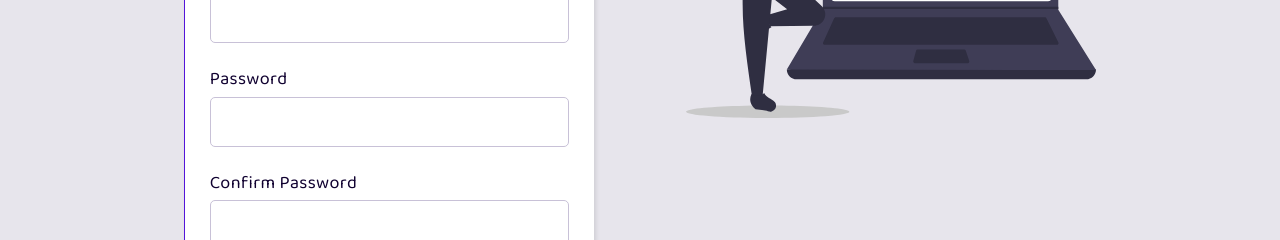
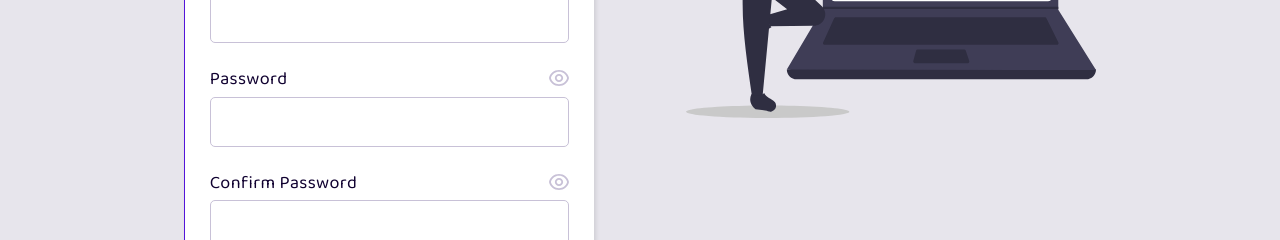
Before and after one commit to andremendonca03/neoPass, a Next.js app: page /signup in a window 1280 px wide. Shown: the part 400-640 px from the top of the page. Built offline with nearby package versions, Linux system fonts and the light colour scheme; no server answers.

Commit message:
Passwords Hide and Functional Login (stable)

```diff
--- a/components/ForgotPassword.jsx
+++ b/components/ForgotPassword.jsx
@@ -14,11 +14,9 @@ const ForgotPassword = () => {
   }
 
   return (
-    <>
-      <span className={styles.forgotPasswordBtn} onClick={openModal} >
-        Forgot Password?
-      </span>
-    </>
+    <span className={styles.forgotPasswordBtn} onClick={openModal} >
+      Forgot Password?
+    </span>
   )
 }
 
--- a/components/FormBtn.jsx
+++ b/components/FormBtn.jsx
@@ -3,16 +3,25 @@ import styles from "@/styles/Form.module.scss";
 import { GlobalContext } from '@/GlobalContext';
 import { FormContext } from '@/contexts/FormCtx';
 
-const FormBtn = () => {
+const FormBtn = ({type}) => {
   const global = React.useContext(GlobalContext);
   const formCtx = React.useContext(FormContext);
 
   if (!global.loading) {
-    return (
-      <button onClick={(e) => formCtx.handleSignUp(e)} className={styles.cardBtn}>
-        Sign Up
-      </button>
-    )
+    if (type === "login") {
+      return (
+        <button onClick={(e) => formCtx.handleLogin(e)} className={styles.cardBtn}>
+          Login
+        </button>
+      )
+    }
+    if (type === "signup") {
+      return (
+        <button onClick={(e) => formCtx.handleSignUp(e)} className={styles.cardBtn}>
+          Sign Up
+        </button>
+      )
+    }
   }
 
   if (global.loading) {
--- a/components/FormField.jsx
+++ b/components/FormField.jsx
@@ -3,6 +3,7 @@ import styles from "@/styles/Form.module.scss";
 import { GlobalContext } from '@/GlobalContext';
 import { FormContext } from '@/contexts/FormCtx';
 import ForgotPassword from './ForgotPassword';
+import ViewHideBtns from './ViewHideBtns';
 
 const FormField = ({label, type, state, setState}) => {
   const global = React.useContext(GlobalContext);
@@ -11,6 +12,7 @@ const FormField = ({label, type, state, setState}) => {
 
   const formattedLabel = label.toLowerCase().replace(" ", "");
   const isForgotPasswordField = router.pathname === "/login" && formattedLabel === "password";
+  const isViewHideField = formattedLabel === "password" || formattedLabel === "confirmpassword";
 
   function handleChangeAndValidate(e) {
     setState(e.target.value);
@@ -51,8 +53,11 @@ const FormField = ({label, type, state, setState}) => {
   return (
     <label htmlFor={formattedLabel} className={styles.formField}>
       {label}
+      {isViewHideField && <ViewHideBtns />}
+
       <input type={type} name={formattedLabel} value={state} onChange={handleChangeAndValidate} />
       <span data-error={formattedLabel} hidden></span>
+
       {isForgotPasswordField && <ForgotPassword />}
     </label>
   )
--- /dev/null
+++ b/components/ViewHideBtns.jsx
@@ -0,0 +1,48 @@
+import React from 'react';
+import styles from "@/styles/Form.module.scss";
+import { GlobalContext } from '@/GlobalContext';
+import { FormContext } from '@/contexts/FormCtx';
+
+const ForgotPassword = () => {
+  const global = React.useContext(GlobalContext);
+  const formCtx = React.useContext(FormContext);
+
+
+  function handleChange() {
+    const fieldsPassword = Array.from(document.getElementsByName("password"));
+    const fieldsConfirm = Array.from(document.getElementsByName("confirmpassword"));
+    const allFields = fieldsPassword.concat(fieldsConfirm);
+
+    if (formCtx.isPasswordVisible) {
+      allFields.forEach(item => {
+        item.setAttribute("type", "password");
+      });
+    } else {
+      allFields.forEach(item => {
+        item.setAttribute("type", "text");
+      });
+    }
+    formCtx.setIsPasswordVisible(prev => !prev);
+  }
+
+  // Reset view/hide actions
+  React.useEffect(() => {
+    function resetBtns() {
+      formCtx.setIsPasswordVisible(false);
+    }
+    return resetBtns;
+  }, []);
+
+  return (
+    <button type='button' tabIndex="-1" className={styles.viewHidePasswordBtn} onClick={handleChange}>
+      {formCtx.isPasswordVisible
+        ?
+        <global.Image src="/hide-password-icon.svg" alt="Hide Password" width={19} height={18} className={styles.hidePasswordBtn} />
+        :
+        <global.Image src="/view-password-icon.svg" alt="View Password" width={19} height={16} className={styles.viewPasswordBtn} />
+      }
+    </button>
+  )
+}
+
+export default ForgotPassword;
--- a/contexts/FormCtx.jsx
+++ b/contexts/FormCtx.jsx
@@ -17,6 +17,7 @@ export const FormContextProvider = ({children}) => {
     password: false,
     confirmpassword: false,
   });
+  const [isPasswordVisible, setIsPasswordVisible] = useState(false);
   const [forgotPasswordModal, setForgotPasswordModal] = useState(false);
   const [forgotPasswordEmail, setForgotPasswordEmail] = useState("");
 
@@ -70,6 +71,7 @@ export const FormContextProvider = ({children}) => {
           email: formEmail,
           password: formPassword,
           name: formName,
+          id: "l",
           uid: user.uid,
           signedUp: new Date().toUTCString(),
           isEmailVerified: user.emailVerified,
@@ -84,10 +86,55 @@ export const FormContextProvider = ({children}) => {
         } else {
           window.alert(err.message);
         }
+        global.setLoading(false);
       }
     } else {
       const fields = Object.keys(formValidity);
       const elements = fields.map(item => document.getElementsByName(item)[0]);
+
+      global.setLoading(false);
+      elements.forEach(item => {
+        item.classList.remove("shake");
+        setTimeout(() => item.classList.add("shake"), 10);
+        validateField(item);
+      });
+    }
+  }
+
+  async function handleLogin(e) {
+    e.preventDefault();
+
+    const areFieldsValid = formValidity.email && formValidity.password;
+
+    global.setLoading(true);
+
+    if (areFieldsValid) {
+      try {
+        const {user} = await global.signInWithEmailAndPassword(global.auth, formEmail, formPassword);
+
+        const usersDocs = await global.getDocs(global.usersCollection);
+        const {ref} = usersDocs.docs.find(item => item.data().uid === user.uid);
+
+        await global.updateDoc(ref, {
+          lastLogedIn: new Date().toUTCString(),
+        });
+
+        router.push("/console");
+      } catch(err) {
+        if (err.message.includes("auth/user-not-found")) {
+          window.alert("User not Found. Please review your email address.");
+        } else if (err.message.includes("auth/wrong-password")) {
+          window.alert("User could not login. Please review your password.");
+        } else {
+          window.alert(err.message);
+        }
+        global.setLoading(false);
+      }
+    } else {
+      const fields = ["email", "password"];
+      const elements = fields.map(item => document.getElementsByName(item)[0]);
+
+      global.setLoading(false);
       elements.forEach(item => {
         item.classList.remove("shake");
         setTimeout(() => item.classList.add("shake"), 10);
@@ -111,9 +158,11 @@ export const FormContextProvider = ({children}) => {
       validateField,
       forgotPasswordModal,
       setForgotPasswordModal,
+      isPasswordVisible,
+      setIsPasswordVisible,
       forgotPasswordEmail,
       setForgotPasswordEmail,
-
+      handleLogin,
       handleSignUp,
     }}>
       {children}
--- a/pages/signup.jsx
+++ b/pages/signup.jsx
@@ -20,18 +20,17 @@ const SignUp = () => {
       <section className={styles.formBg}>
         <div className={styles.form}>
           <form className={styles.formCard} onSubmit={(e) => formCtx.handleSignUp(e)}>
-            <h1 className={styles.cardTitle}>
-              Sign Up
-            </h1>
+            <h1 className={styles.cardTitle}>Sign Up</h1>
+
             <FormField label="Name" type="text" state={formCtx.formName} setState={formCtx.setFormName} />
 
             <FormField label="Email" type="email" state={formCtx.formEmail} setState={formCtx.setFormEmail} />
 
-            <FormField label="Password" type="text" state={formCtx.formPassword} setState={formCtx.setFormPassword} />
+            <FormField label="Password" type="password" state={formCtx.formPassword} setState={formCtx.setFormPassword} />
 
-            <FormField label="Confirm Password" type="text" state={formCtx.formConfirm} setState={formCtx.setFormConfirm} />
+            <FormField label="Confirm Password" type="password" state={formCtx.formConfirm} setState={formCtx.setFormConfirm} />
 
-            <FormBtn />
+            <FormBtn type="signup" />
 
             <strong className={styles.cardAlt}>Already have an account? <global.Link href="/login">Login</global.Link></strong>
           </form>
--- a/styles/Form.module.scss
+++ b/styles/Form.module.scss
@@ -22,6 +22,15 @@
         margin-bottom: 25px;
         position: relative;
         @include font(text);
+        .viewHidePasswordBtn {
+          display: inline-block;
+          width: fit-content;
+          background-color: transparent;
+          position: absolute;
+          right: 0px;
+          top: 2px;
+          cursor: pointer;
+        }
         input {
           width: 100%;
           padding: 10px 15px;
```
Also changed, not shown: pages/login.jsx (+12 -45 lines), public/hide-password-icon.svg (added), public/view-password-icon.svg (added).
